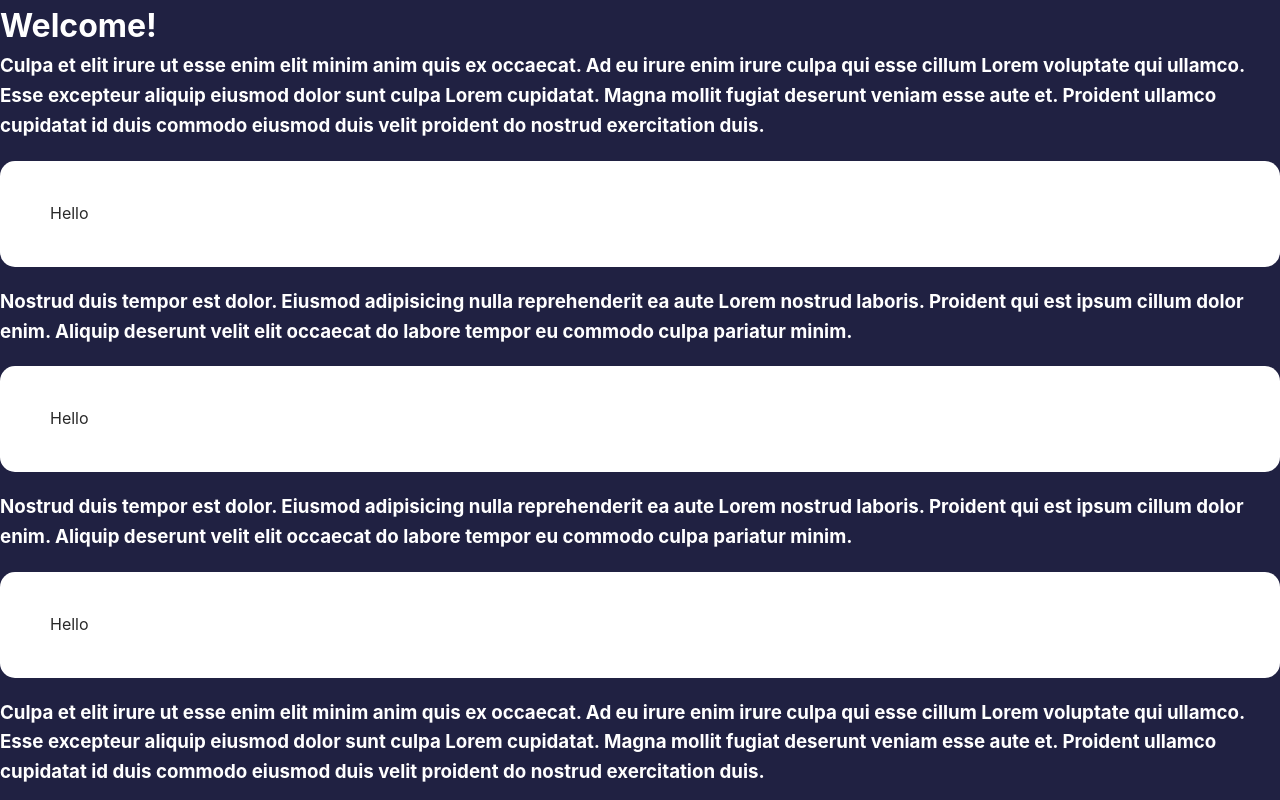
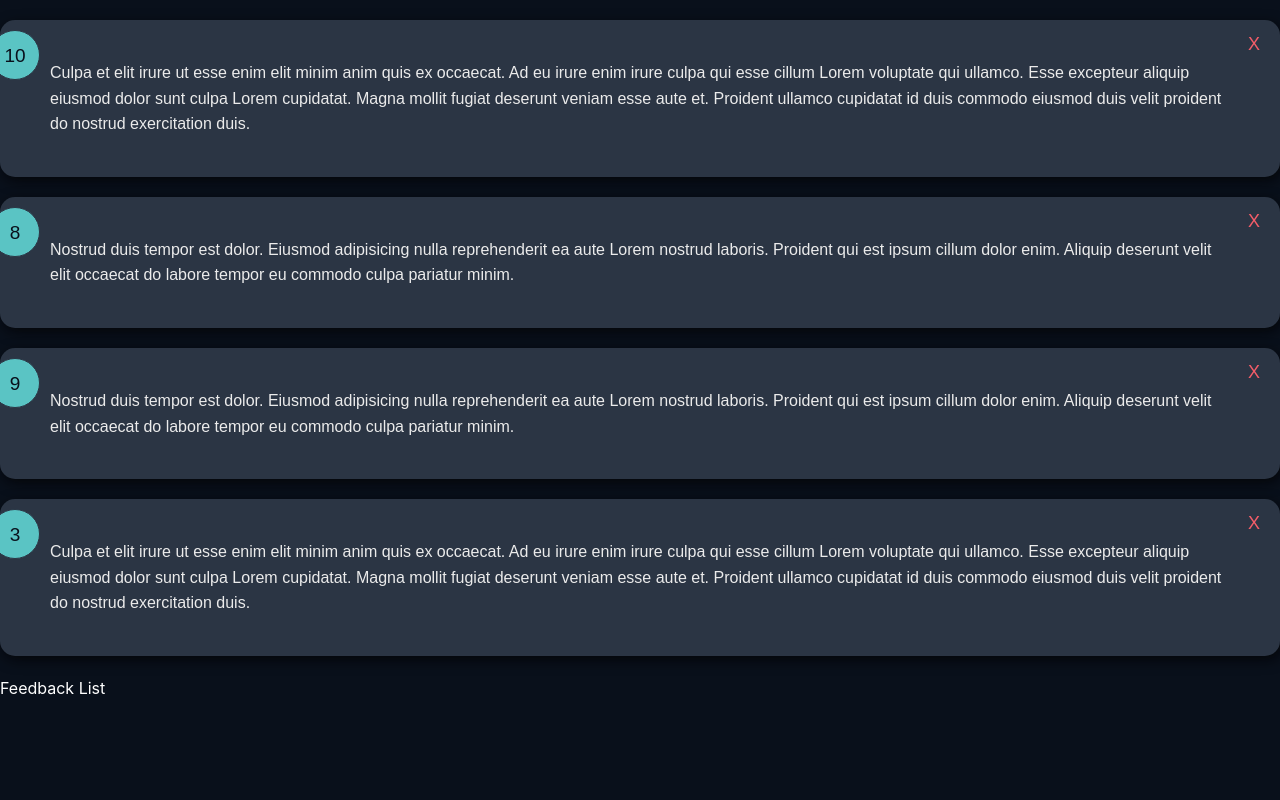
Before and after one commit to aam198/svelte-feedback, a Svelte app: page / in a window 1280 px wide. Shown: the top 800 px of the page. Built offline with nearby package versions, Linux system fonts and the light colour scheme.

Commit message:
FeedbackItem styling

```diff
--- a/public/global.css
+++ b/public/global.css
@@ -1,8 +1,14 @@
+:root{
+  --bkg-clr: 217deg 50% 7%;
+  --shadow-color: 217deg 35% 1%;
 
+  --card-text: hsl(0deg 0% 92%);
 
-:root{
-  --bkg-clr: #202142;
+  --rating-clr: 180deg 47% 56%;
+
+  --close: 355deg 87% 66%;
 }
+
 
 *{
   box-sizing: border-box;
@@ -12,7 +18,7 @@
 
 body {
 	color: #fff;
-  background-color: var(--bkg-clr);
+  background-color: hsl(var(--bkg-clr));
   line-height: 1.6;
 	font-family: -apple-system, BlinkMacSystemFont, "Segoe UI", Roboto, Oxygen-Sans, Ubuntu, Cantarell, "Helvetica Neue", sans-serif;
 }
--- a/src/App.svelte
+++ b/src/App.svelte
@@ -27,7 +27,6 @@
 </script>
 
 <main>
-	<h1>Welcome!</h1>
   <FeedbackList {feedback} />
 </main>
 
--- a/src/components/Card.svelte
+++ b/src/components/Card.svelte
@@ -6,11 +6,13 @@
 
 <style>
   .card{
-    background-color: #fff;
-    color: #292929;
+    background-color: #2b3544;
+    color: var(--card-text);
     border-radius: 15px;
     padding: 40px 50px;
     margin: 20px 0;
     position: relative;
+    font-family: 'Rubik', sans-serif;
+    filter: drop-shadow(2.1px 4.2px 6.2px hsl(var(--shadow-color) / 0.73));
   }
 </style>
--- a/src/components/FeedbackItem.svelte
+++ b/src/components/FeedbackItem.svelte
@@ -1,14 +1,46 @@
 <script>
   import Card from './Card.svelte'
-
+  export let item
 </script>
 
 
 <Card>
-  Hello
+  <div class="rating-display">
+    {item.rating}
+  </div>
+  <div class="close">X</div>
+  <p class="text-display">
+    {item.text}
+  </p>
 </Card>
 
 
 <style>
+  .rating-display{
+    position: absolute;
+    top: 10px;
+    left: -10px;
+    width: 50px;
+    height: 50px;
+    background: hsl(var(--rating-clr));
+    color: hsl(var(--bkg-clr));
+    border: 1px #2b3544 solid;
+    border-radius: 50%;
+    padding: 10px;
+    text-align: center;
+    font-size: 19px;
+  }
+
+  .close{
+    color: hsl(var(--close));
+    font-size: 18px;
+    position: absolute;
+    top: 10px;
+    right: 20px;
+    cursor: pointer;
+  }
+  .close:hover{
+    color: #f67d87
+  }
 
 </style>
--- a/src/components/FeedbackList.svelte
+++ b/src/components/FeedbackList.svelte
@@ -7,7 +7,6 @@
 </script>
 
 {#each feedback as fb (fb.id)}
-  <h3>{fb.text}</h3>
   <FeedbackItem item={fb} />
 {/each}
 Feedback List
```
